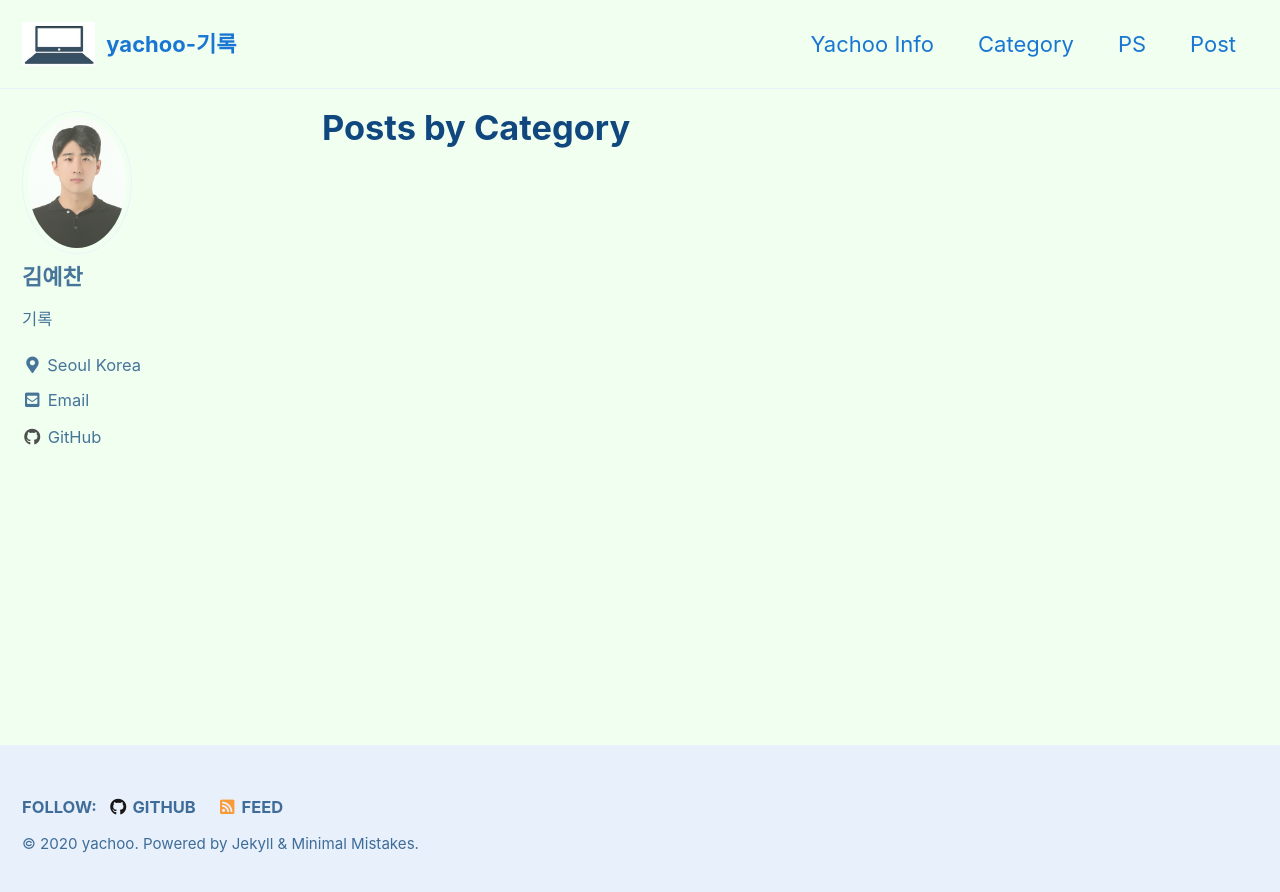
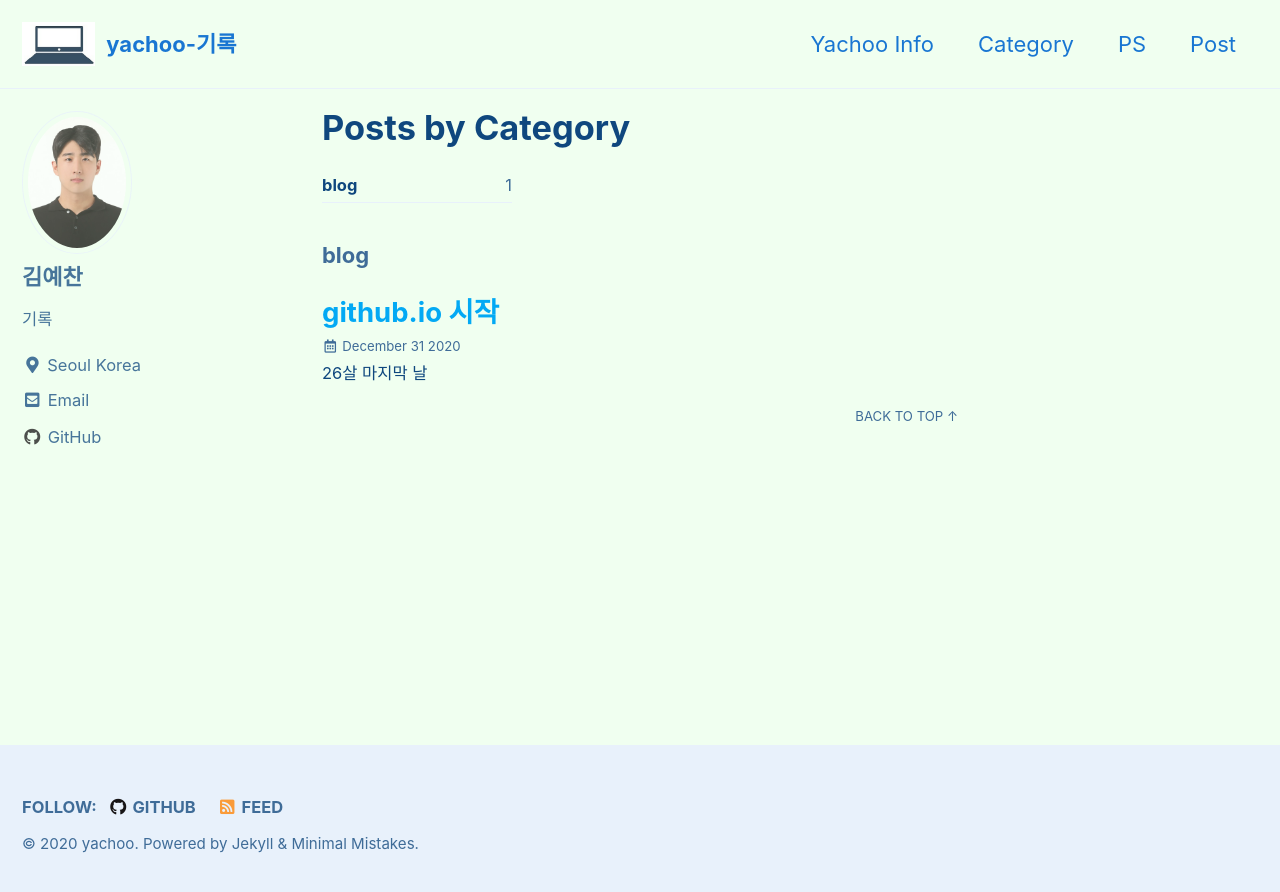
Before and after one commit to yachoo0611/yachoo0611.github.io, a Jekyll site: the page built from _pages/categories.md, in a window 1280 px wide. Shown: the top 892 px of the page. Built offline with Jekyll 4.4.1, drawn with Linux system fonts in a browser that asks for light colours; cached includes are drawn as plain includes; some web fonts are replaced; part of the change alters nothing that is shown.

Commit message:
first post

```diff
--- a/_includes/head/custom.html
+++ b/_includes/head/custom.html
@@ -3,3 +3,4 @@
 <!-- insert favicons. use https://realfavicongenerator.net/ -->
 
 <!-- end custom head snippets -->
+<link href="https://fonts.googleapis.com/css?family=Nanum+Serif+KR" rel="stylesheet" type="text/css">
--- /dev/null
+++ b/_posts/2020-12-31-first.md
@@ -0,0 +1,29 @@
+---
+title:  "github.io 시작"
+excerpt: "26살 마지막 날"
+
+categories:
+  - blog
+tags:
+  - SSAFY
+  - SoftSquared
+
+last_modified_at: 2020-12-31 04:39:00
+toc: true
+toc_sticky: true
+---
+
+### 기록
+
+> 기록을 생활화 해보자는 생각으로 미루던 블로그를 만들었다.
+
+### 근황
+
+> 길었던 대학생활이 끝났다. 막학기에는 소프트스퀘어드와 학교를 병행하면서 했는데 어쩌면 비대면이여서 가능했던 걸지도..\
+\
+> 많은 사람들이 도와줬고 운이 좋게도 졸업과 동시에 SSAFY에 들어갔다. 감사합니다 ㅜ!
+
+### 추후
+
+> 2021년 이루고자 하는 목표들을 잘 보이는 곳에 정리했다.. \
+하나씩 이뤄보자!
--- a/_sass/minimal-mistakes/_variables.scss
+++ b/_sass/minimal-mistakes/_variables.scss
@@ -14,9 +14,16 @@ $indent-var: 1.3em !default;
 
 /* system typefaces */
 $serif: Georgia, Times, serif !default;
-$sans-serif: -apple-system, BlinkMacSystemFont, "Roboto", "Segoe UI",
+$sans-serif: -apple-system, BlinkMacSystemFont, "Nanum Gothic", "Roboto", "Segoe UI",
   "Helvetica Neue", "Lucida Grande", Arial, sans-serif !default;
 $monospace: Monaco, Consolas, "Lucida Console", monospace !default;
+
+// /* system typefaces */
+// $serif: Georgia, Times, serif !default;
+// $sans-serif: "Nanum Serif KR", -apple-system, BlinkMacSystemFont, "Roboto", "Segoe UI", "Helvetica Neue", "Lucida Grande", Arial, sans-serif;
+// // -apple-system, BlinkMacSystemFont, "Roboto", "Segoe UI",
+// //   "Helvetica Neue", "Lucida Grande", Arial, sans-serif !default;
+// $monospace: Monaco, Consolas, "Lucida Console", monospace !default;
 
 /* sans serif typefaces */
 $sans-serif-narrow: $sans-serif !default;
--- a/assets/css/main.scss
+++ b/assets/css/main.scss
@@ -6,3 +6,4 @@
 
 @import "minimal-mistakes/skins/{{ site.minimal_mistakes_skin | default: 'default' }}"; // skin
 @import "minimal-mistakes"; // main partials
+@import url('https://fonts.googleapis.com/css?family=Nanum+Gothic');
```
